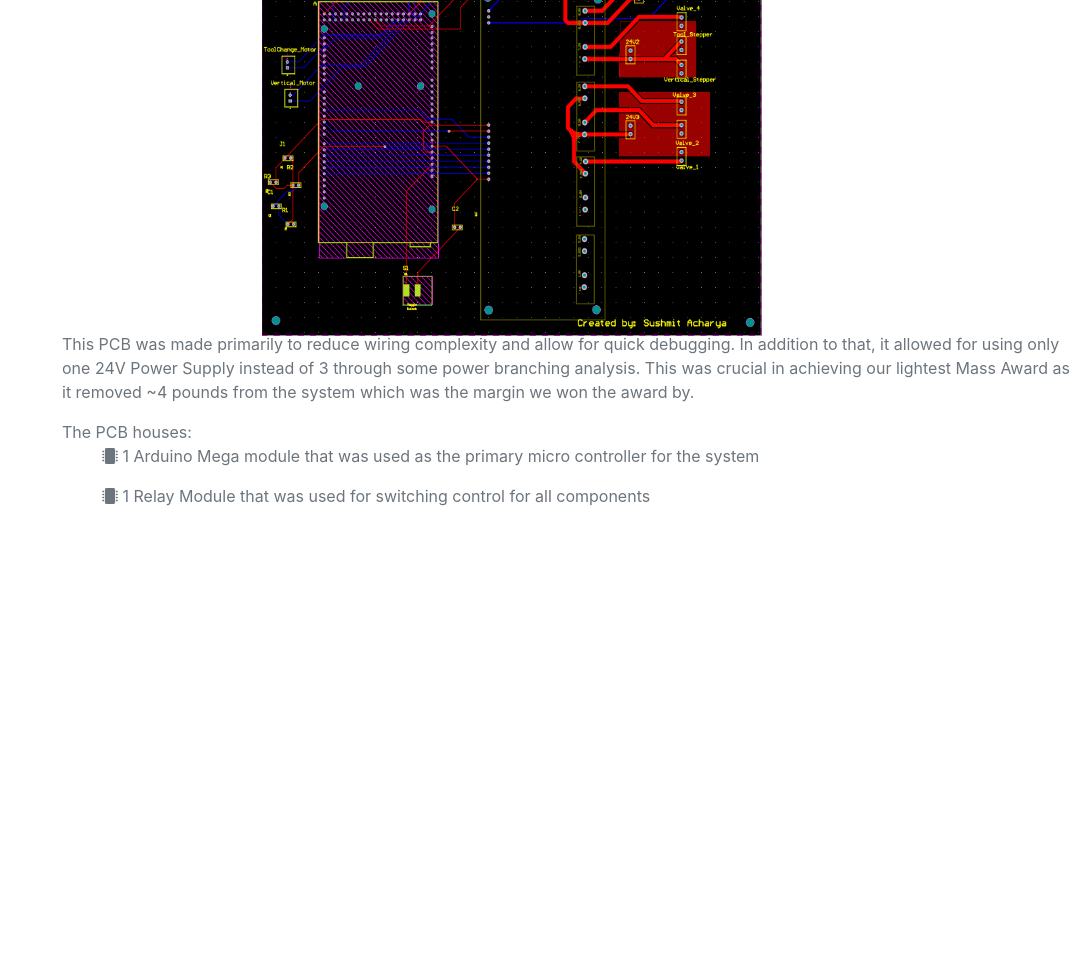
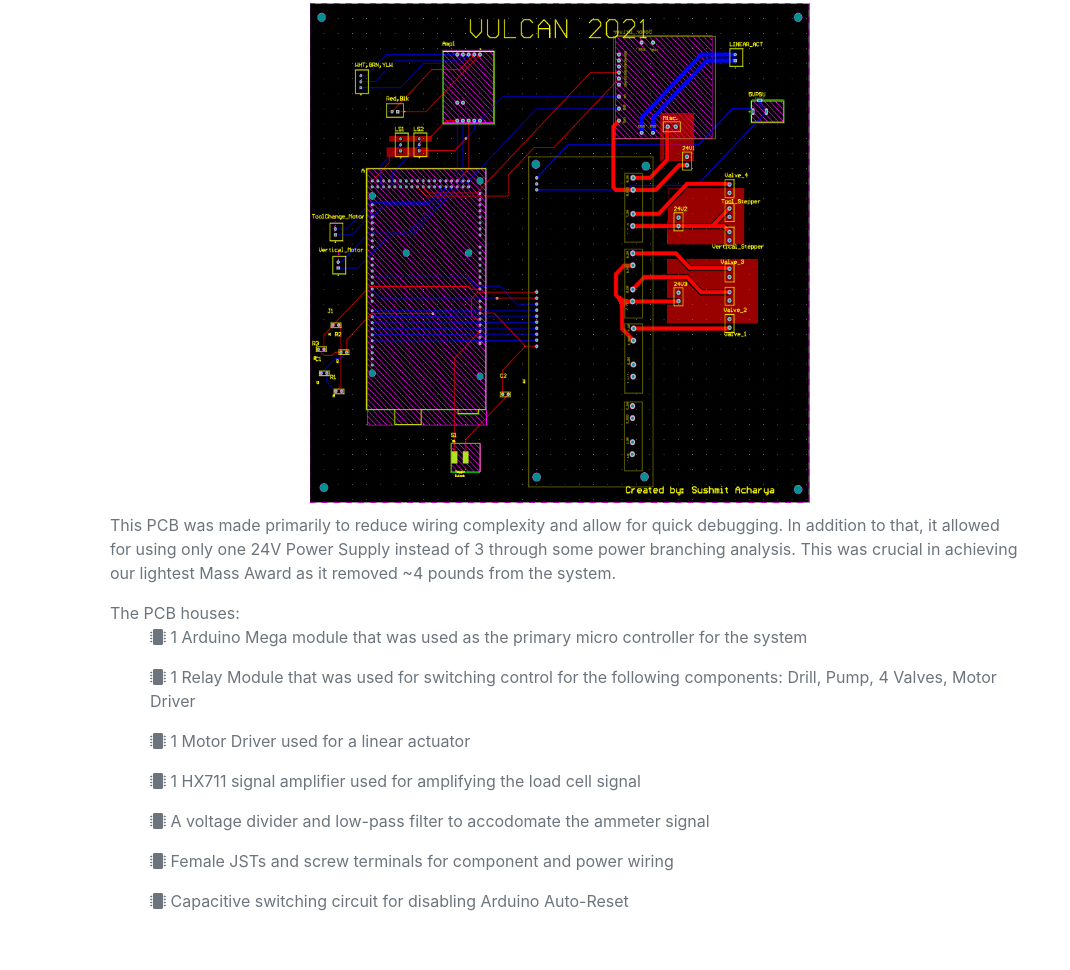
Before and after one commit to sush2023/Portfolio, a plain HTML site: page MarsIce.html in a window 1280 px wide. Shown: the part 1830-2800 px from the top of the page, without its empty margins (210-1280 px from the left). Before the commit the page ends 2402 px from the top, so only its background shows below. Drawn offline with nearby package versions, Linux system fonts and the light colour scheme; a web font is replaced by a local one.

Commit message:
Changes in MarsIce.html

```diff
--- a/MarsIce.html
+++ b/MarsIce.html
@@ -38,7 +38,7 @@
                     <li class="nav-item"><a class="nav-link js-scroll-trigger" href="index.html#experience">Experience</a></li>
                     <li class="nav-item"><a class="nav-link js-scroll-trigger" href="index.html#skills">Skills</a></li>
                     <li class="nav-item"><a class="nav-link js-scroll-trigger" href="index.html#interests">Interests</a></li>
-                    <li class="nav-item"><a class="nav-link js-scroll-trigger" href="index.html#awards">Awards</a></li>
+                    <li class="nav-item"><a class="nav-link js-scroll-trigger" href="index.htmlboobs#awards">Awards</a></li>
                 </ul>
 
             </div>
@@ -52,6 +52,9 @@
                     <img src="assets/img/rascal.jpg" alt="" style="position:relative; left:200px; top:20px; width:500; height:450px"/>
                 </h1>
             </section>
+
+            <hr class="m-0" />
+
             <section class="resume-section-content">
                 <img src="assets/img/comp.JPG" alt="" style = "position:relative; left:200px; top:20px; width:650px; height:450px;" title="This is a picture of the team during the competition"/>
                 <br></br>
@@ -71,10 +74,15 @@
                     </span>
                 </div>
             </section>
-            <p>
-                <img src="assets/img/vulcan.png" alt="" style = "position:relative; left:200px; top:20px; width:500px; height:500px;" title="Most Innovative and Lightest Mass awards"/>
+
+            <hr class="m-0" />
+
+            <section class="resume-section" id="Project Details">
+                <div class="resume-section-content">
+                    <h2 class="mb-5">Project Details</h2>
+                    <img src="assets/img/vulcan.png" alt="" style = "position:relative; left:200px; bottom:10px; width:500px; height:500px;" title="Most Innovative and Lightest Mass awards"/>
                     <figcaption>This PCB was made primarily to reduce wiring complexity and allow for quick debugging. In addition to that, it allowed for using only one 24V Power Supply instead of 3 through some power branching analysis. This was crucial in achieving our lightest Mass Award as it removed ~4
-                    pounds from the system which was the margin we won the award by.
+                        pounds from the system.
                         <p> </p>
                         <L>
 
@@ -89,15 +97,66 @@
                             <UL>
                                 <L>
                                     <i class="fas fa-microchip"></i>
-                                1 Relay Module that was used for switching control for all components
+                                    1 Relay Module that was used for switching control for the following components:
+                                    <L>
+                                        <L>
+                                            Drill,
+                                        </L>
+                                        <L>
+                                            Pump,
+                                        </L>
+                                        <L>
+                                            4 Valves,
+                                        </L>
+                                        <L>
+                                            Motor Driver
+                                        </L>
+                                    </L>
                                 </L>
                             </UL>
+
+                            <UL>
+                                <L>
+                                    <i class="fas fa-microchip"></i>
+                                    1 Motor Driver used for a linear actuator
+                                </L>
+                            </UL>
+
+                            <UL>
+                                <L>
+                                    <i class="fas fa-microchip"></i>
+                                    1 HX711 signal amplifier used for amplifying the load cell signal
+                                </L>
+                            </UL>
+
+                            <UL>
+                                <L>
+                                    <i class="fas fa-microchip"></i>
+                                    A voltage divider and low-pass filter to accodomate the ammeter signal
+                                </L>
+                            </UL>
+
+                            <UL>
+                                <L>
+                                    <i class="fas fa-microchip"></i>
+                                    Female JSTs and screw terminals for component and power wiring
+                                </L>
+                            </UL>
+                            <UL>
+                                <L>
+                                    <i class="fas fa-microchip"></i>
+                                    Capacitive switching circuit for disabling Arduino Auto-Reset
+                                </L>
+                            </UL>
+
+
                             <br></br>
 
                         </L>
 
                     </figcaption>
-            </p>
+                </div>
+            </section>
         </div>
         <!-- Bootstrap core JS-->
         <script src="https://cdnjs.cloudflare.com/ajax/libs/jquery/3.5.1/jquery.min.js"></script>
```
Lines whose indentation alone changed are shown as unchanged.
